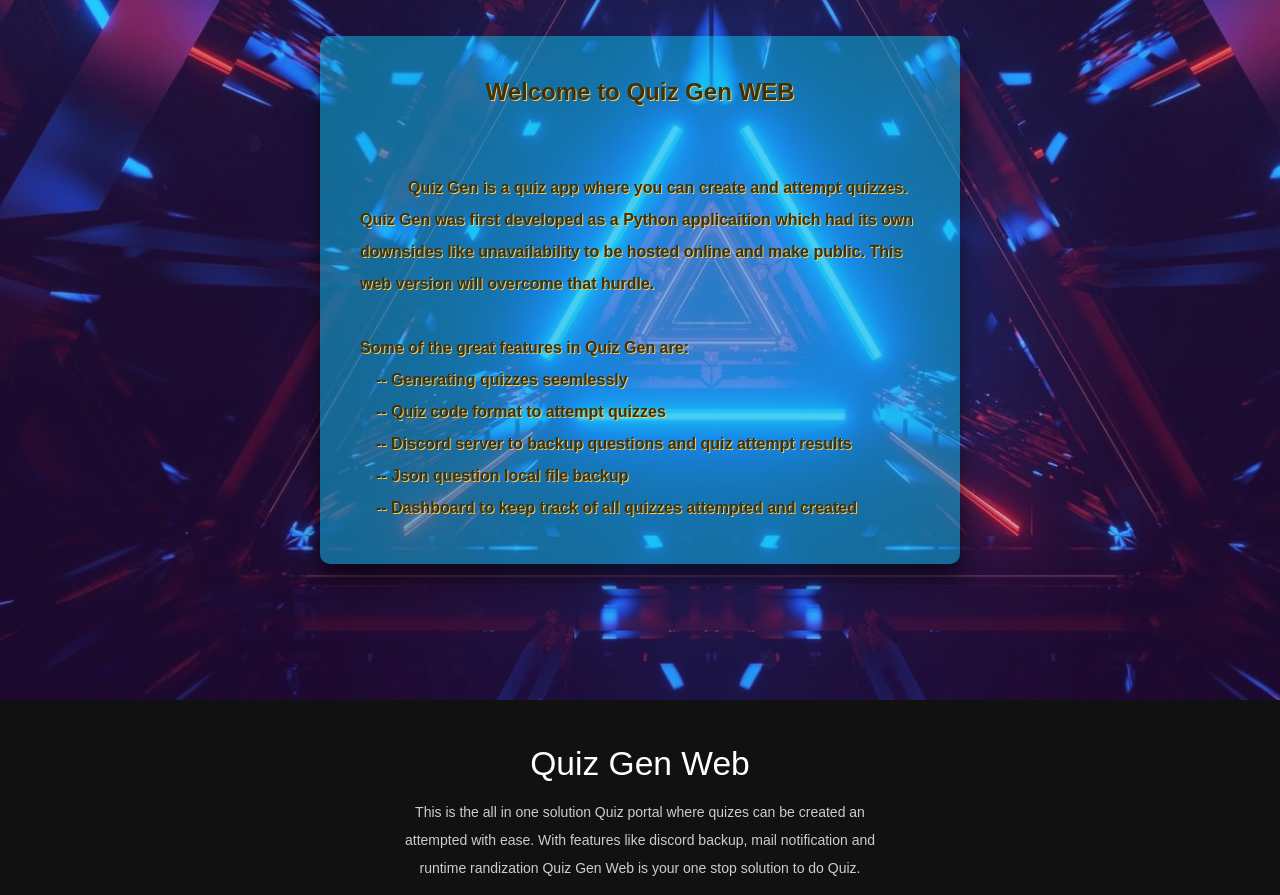
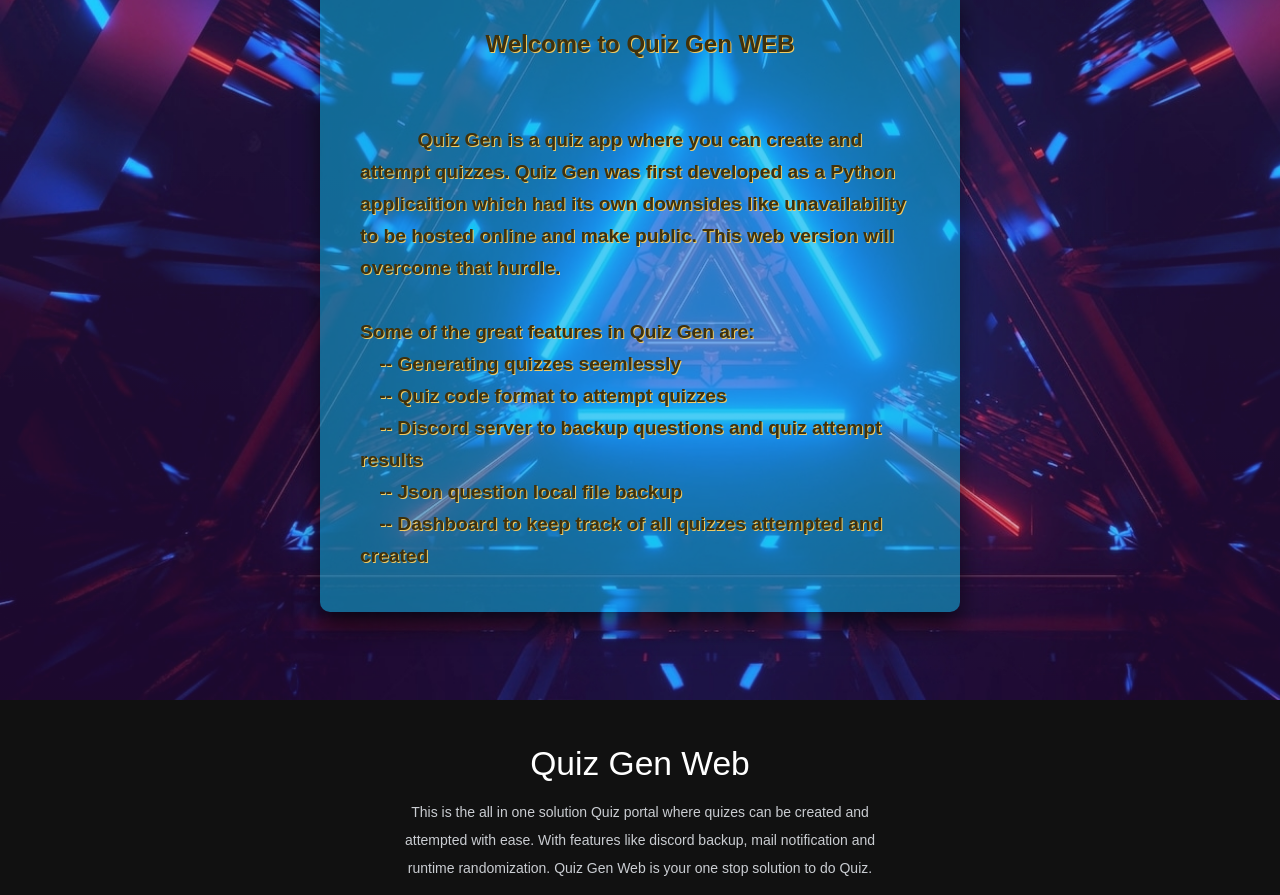
Before and after one commit to NaveenKumarCIT22/QuizGenWeb, a plain HTML site: page Sources/about.html in a window 1280 px wide. Shown: the part 100-995 px from the top of the page. Drawn offline with Linux system fonts and the light colour scheme.

Commit message:
Minor about changes

```diff
--- a/Sources/about.html
+++ b/Sources/about.html
@@ -25,7 +25,7 @@
     <div class="img"></div>
     <section class="abt", style="text-align: left;line-height: 2em;color:rgb(63, 49, 12);font-weight: bold;text-shadow: 1px 1px rgb(242, 203, 98);">
       <h1 style="text-align: center;">Welcome to Quiz Gen WEB</h1><br><br>
-      <p>&emsp;&emsp;&emsp;Quiz Gen is a quiz app where you can create and attempt quizzes. Quiz Gen was first developed as a Python applicaition which had its own downsides like unavailability to be hosted online and make public. This web version will overcome that hurdle.<br><br>
+      <p style="font-size:1.2em;">&emsp;&emsp;&emsp;Quiz Gen is a quiz app where you can create and attempt quizzes. Quiz Gen was first developed as a Python applicaition which had its own downsides like unavailability to be hosted online and make public. This web version will overcome that hurdle.<br><br>
       Some of the great features in Quiz Gen are:<br>
       &emsp;-- Generating quizzes seemlessly<br>
       &emsp;-- Quiz code format to attempt quizzes<br>
@@ -37,7 +37,7 @@
     <footer>
       <div class="footer-content">
           <h3>Quiz Gen Web</h3>
-          <p>This is the all in one solution Quiz portal where quizes can be created an attempted with ease. With features like discord backup, mail notification and runtime randization Quiz Gen Web is your one stop solution to do Quiz.</p>
+          <p>This is the all in one solution Quiz portal where quizes can be created and attempted with ease. With features like discord backup, mail notification and runtime randomization. Quiz Gen Web is your one stop solution to do Quiz.</p>
           <ul class="socials">
               <li><a href="https://github.com/NaveenKumarCIT22"><i class="fab fa-github"></i></a></li>
               <li><a href="mailto:mnkincit22@gmail.com"><i class="fab fa-google"></i></a></li>
```
